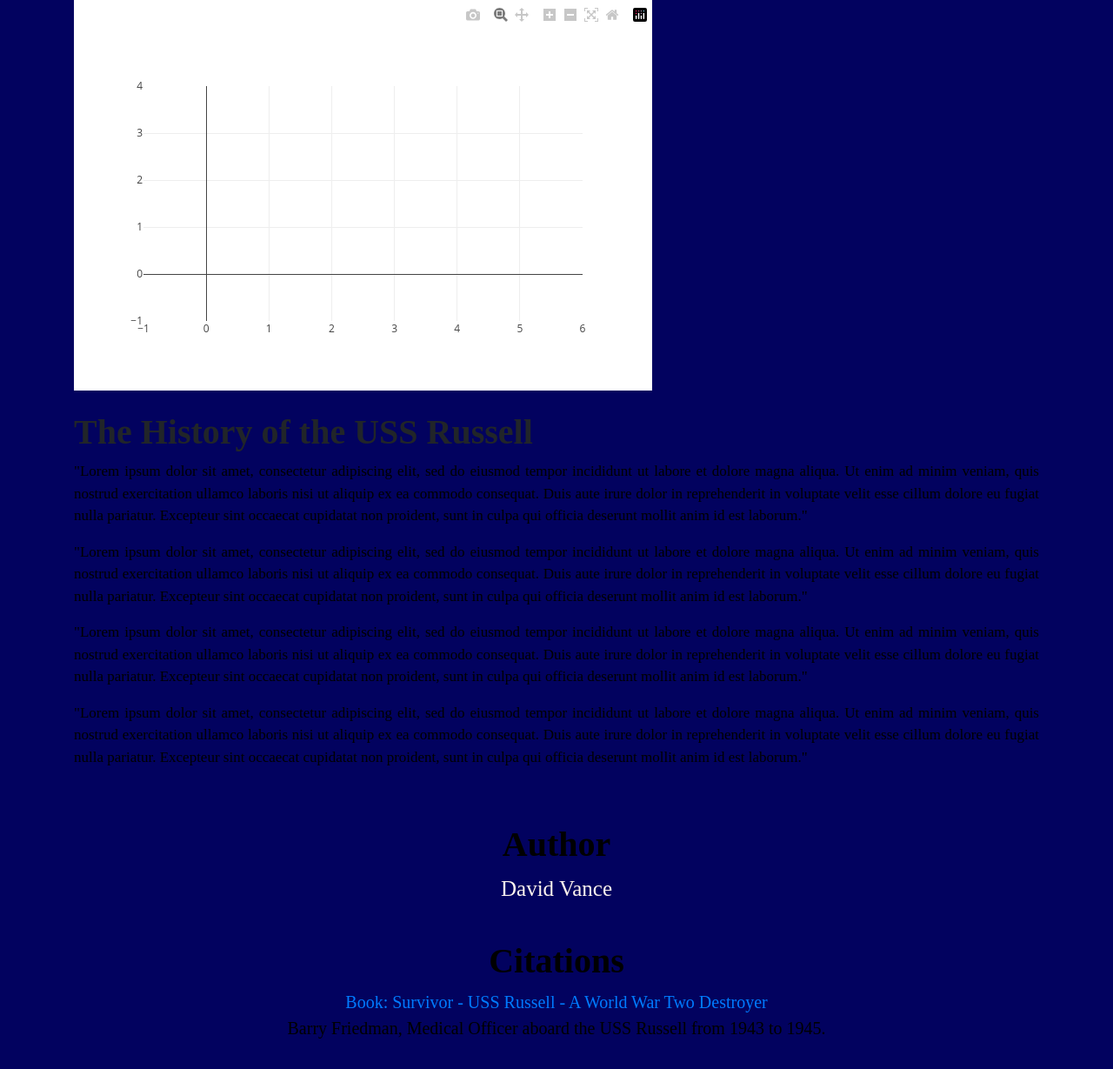
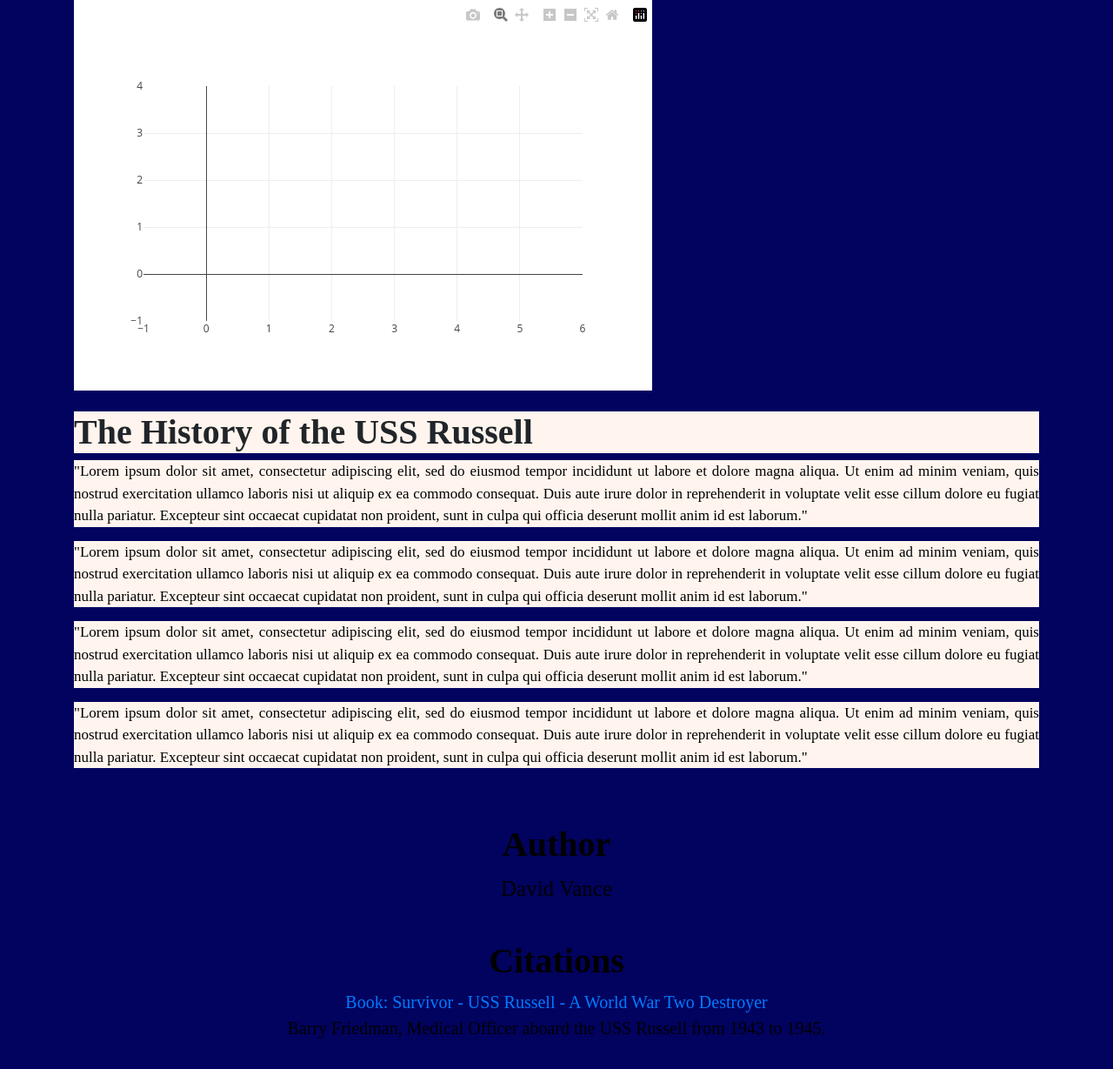
Before and after one commit to DMVance/USS-Russell-DD-414-WWII-App, a Flask app: template templates/index.html in a window 1280 px wide. Shown: the part 394-1623 px from the top of the page at 87% size. Run offline with Flask 2, Linux system fonts and the light colour scheme; the template is opened without the code that fills it, so the values that code supplies are empty; parts of the project's set-up code (start-up, migrations or seed data) failed here and were passed over; some libraries are stand-ins or nearby versions; some web fonts are replaced.

Commit message:
change text background color to seashell white

```diff
--- a/static/stylesheets/uss-russell-dd414.css
+++ b/static/stylesheets/uss-russell-dd414.css
@@ -103,6 +103,7 @@ body {
     font-family: "Cheltenham";
     font-weight: normal;
     color: black;
+    background-color: seashell;
     font-size: 17px;
     text-align: justify;
     text-justify: inter-word;
@@ -111,6 +112,7 @@ body {
 .main-summary h1 {
     font-family: "Cheltenham";
     font-weight: bold;
+    background-color: seashell;
 }
 
 .contributors {
@@ -121,13 +123,13 @@ body {
 .contributors h1 {
     font-family: "Cheltenham";
     font-weight: bold;
+    color: ;
 }
 
 .contributors p {
     font-family: "Cheltenham";
     font-weight: normal;
     font-size: 25px;
-    color: seashell;
 }
 
 .citations{
```
